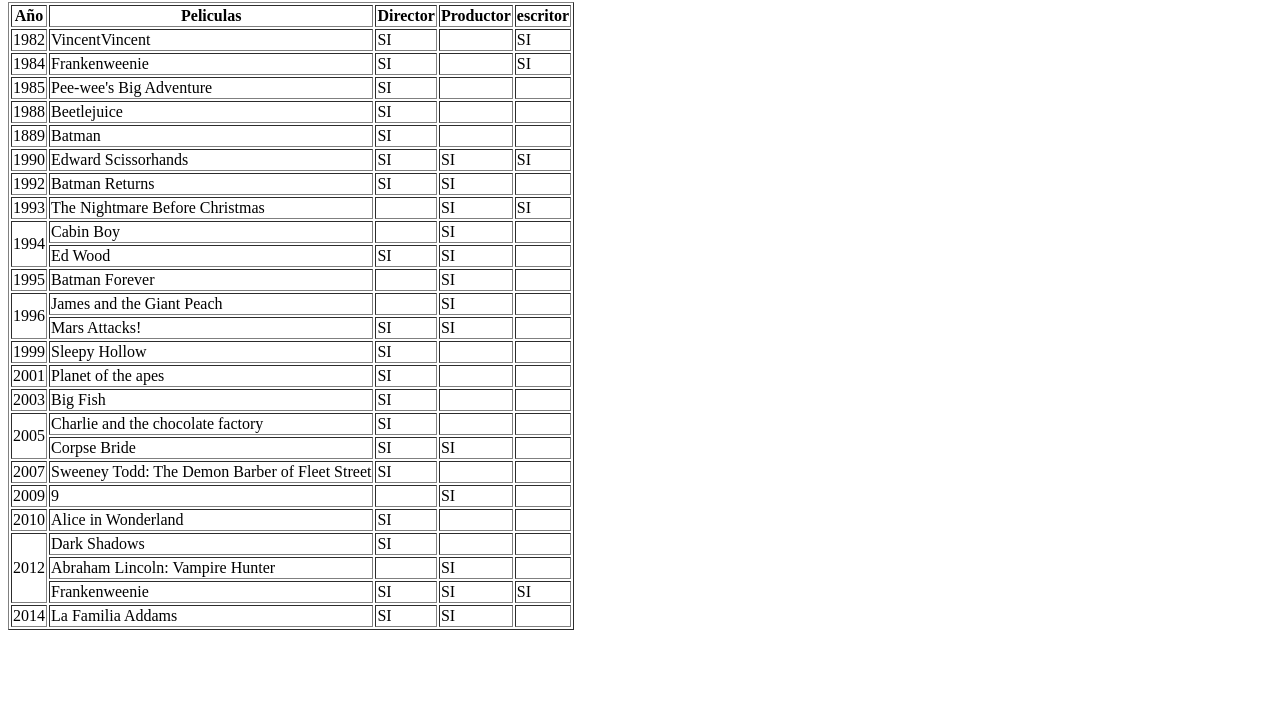
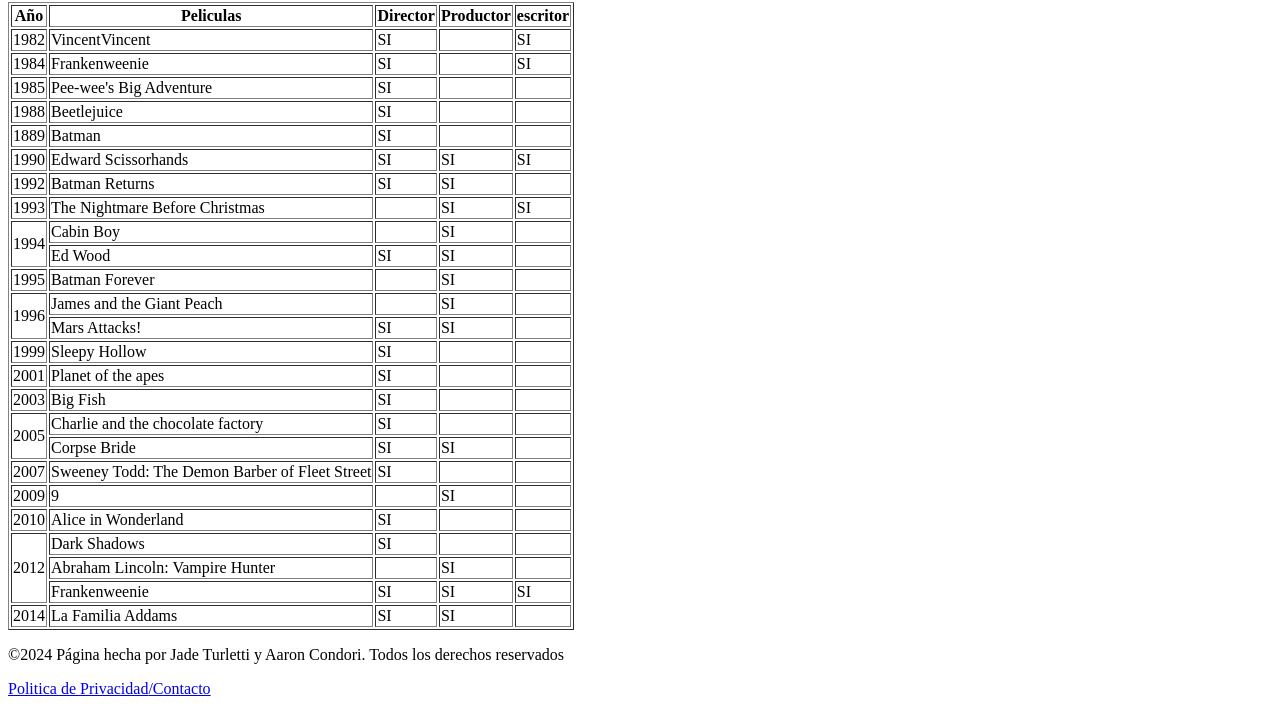
Before and after one commit to Jade-Aaron/proyecto, a plain HTML site: page TPproyectos.html in a window 1280 px wide. Shown: the part 515-1229 px from the top of the page. Before the commit the page ends 1153 px from the top, so only its background shows below. Drawn offline with Linux system fonts and the light colour scheme.

Commit message:
Add files via upload

```diff
--- a/TPproyectos.html
+++ b/TPproyectos.html
@@ -203,6 +203,10 @@
                 </tr>
             </table>
         </main>
+        <footer>
+            <p>&copy;2024 Página hecha por Jade Turletti y Aaron Condori. Todos los derechos reservados</p>
+            <p><a href="Politica de Privacidad">Politica de Privacidad</a><a href="Contacto>">/Contacto</a></p>
+        </footer>
 
     </header>
 </body>
```
Also changed, not shown: TPhistoria.html (+4 -0 lines), index.html (+4 -0 lines).
